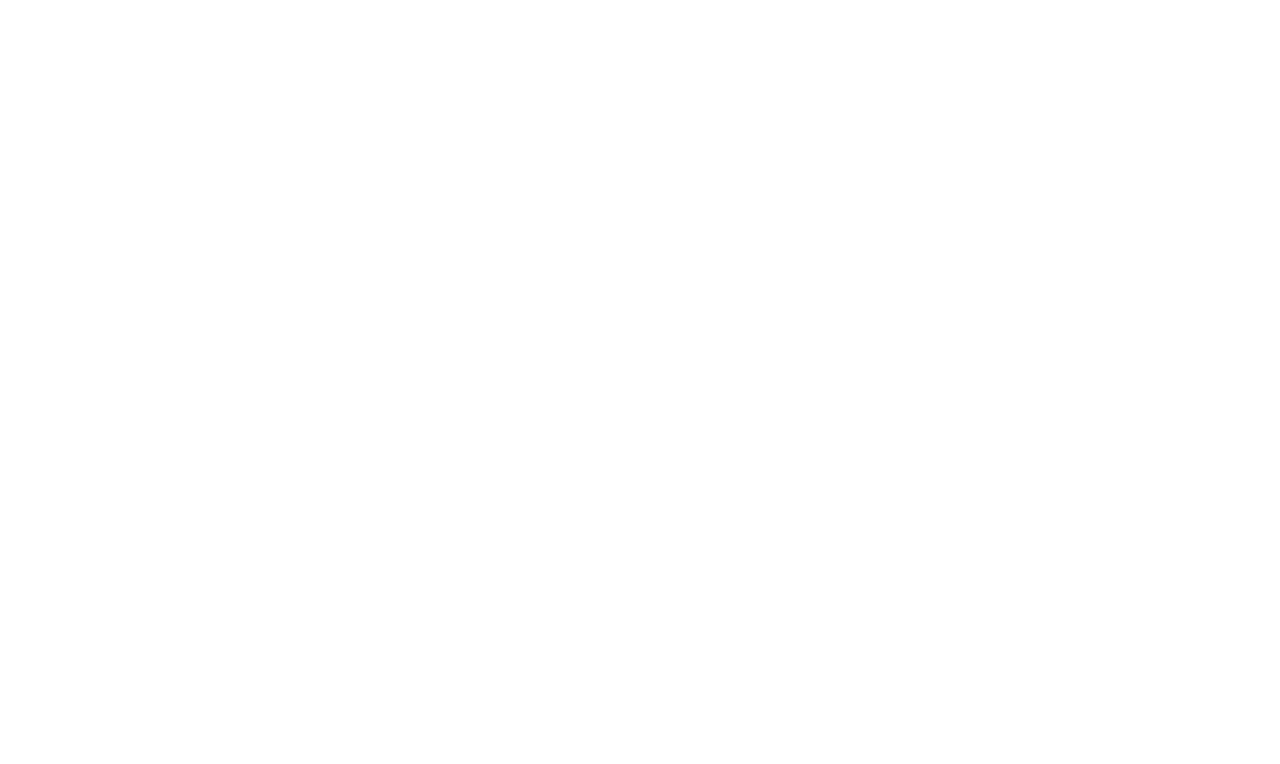
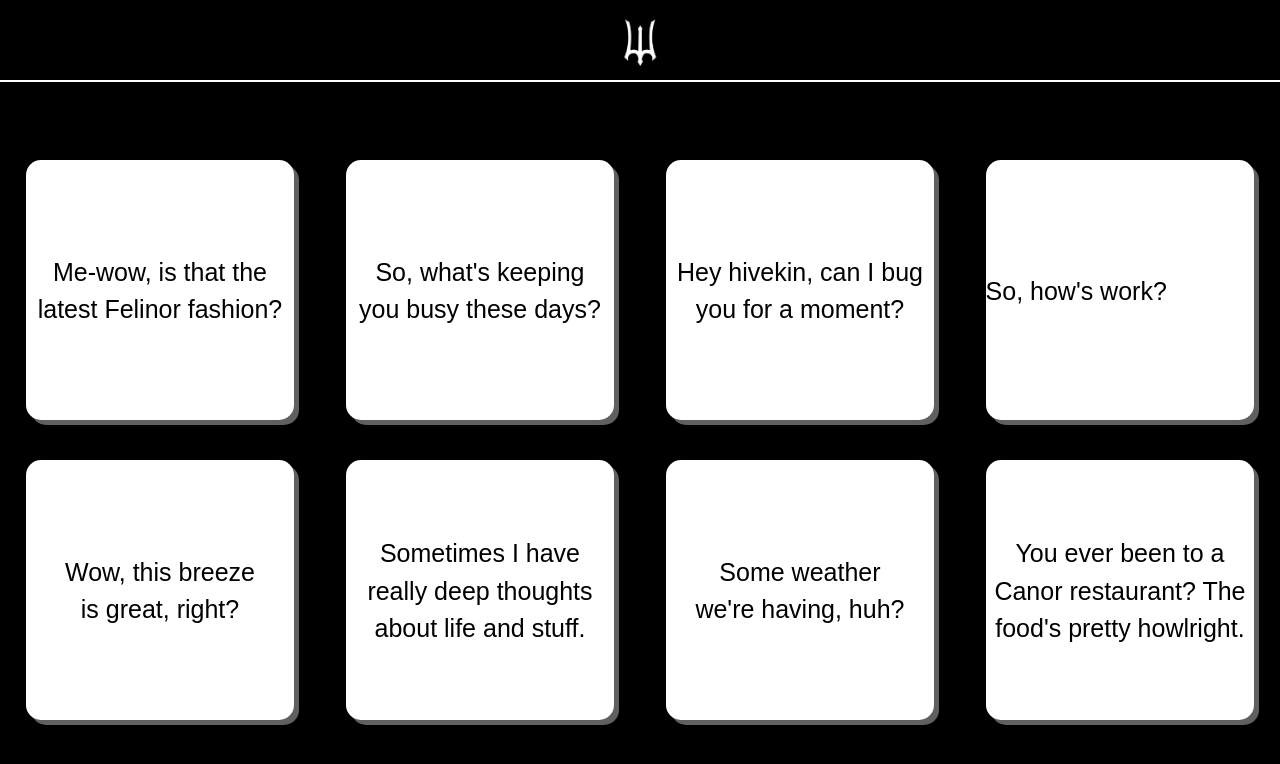
Before and after one commit to MeliCynx/charismatraineradvanced, a plain HTML site: page index.html in a window 1280 px wide. Drawn offline with Linux system fonts and the light colour scheme.

Commit message:
basic shit started the website

```diff
--- /dev/null
+++ b/index.css
@@ -0,0 +1,56 @@
+body {
+    margin: 0;
+    background-color: black;
+}
+
+.button {
+    width: 21vw;
+    height: 32.5vh;
+    line-height: 32.5vh;
+    margin-left: 2vw;
+    margin-right: 2vw;
+    position: relative;
+    float: left;
+    background-color: white;
+    box-shadow: 5px 5px rgb(96, 96, 96);
+    border-radius: 15px;
+}
+.button div {
+    font-family: sans-serif;
+    font-size: 25px;
+    text-align: center;
+    color: black;
+    vertical-align: middle;
+    text-wrap-style: balance;
+    display: inline-block;
+    line-height: 1.5;
+}
+
+.top {
+    margin-top: 20vh;
+    margin-bottom: 2.5vh;
+}
+.bottom {
+    margin-top: 2.5vh;
+    margin-bottom: 10vh;
+}
+
+header {
+    position: fixed;
+    margin: 0;
+    top: 0;
+    width: 100vw;
+    height: 10vh;
+    border-bottom: 2px solid white;
+}
+
+header .logo {
+    aspect-ratio: 463/516;
+    position: static;
+    margin: auto;
+    margin-top: 1.5vh;
+    height: 7vh;
+    background-image: url(/images/deepwoken_logo.png);
+    background-repeat: no-repeat;
+    background-size: contain;
+}
--- a/index.html
+++ b/index.html
@@ -1,4 +1,19 @@
 <!DOCTYPE html>
 <html>
-
+  <head>
+        <link rel="stylesheet" href="/index.css">
+  </head>
+  <body>
+    <header>
+        <div class="logo"></div>
+    </header>
+        <div class="button top" id="button1"><div>Me-wow, is that the latest Felinor fashion?</div></div>
+        <div class="button top" id="button2"><div>So, what's keeping you busy these days?</div></div>
+        <div class="button top" id="button3"><div>Hey hivekin, can I bug you for a moment?</div></div>
+        <div class="button top" id="button4"><div>So, how's work?</div></div>
+        <div class="button bottom" id="button5"><div>Wow, this breeze is great, right?</div></div>
+        <div class="button bottom" id="button6"><div>Sometimes I have really deep thoughts about life and stuff.</div></div>
+        <div class="button bottom" id="button7"><div>Some weather we're having, huh?</div></div>
+        <div class="button bottom" id="button8"><div>You ever been to a Canor restaurant? The food's pretty howlright.</div></div>
+  </body>
 </html>
```
Also changed, not shown: init.js (added, +20 -0 lines), images/deepwoken_logo.png (added).
